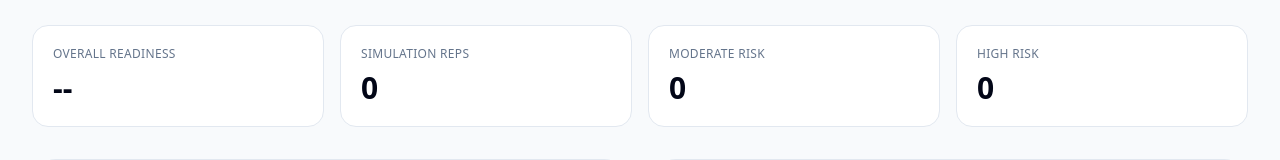
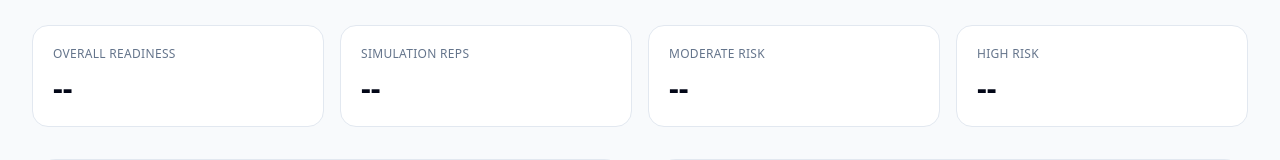
Before and after one commit to jmarc296-jpg/instructional-leadership-practice, a Next.js app: page /district in a window 1280 px wide. Shown: the part 767-927 px from the top of the page. Built offline with nearby package versions, Linux system fonts and the light colour scheme.

Commit message:
Polish district intelligence empty metrics

```diff
--- a/app/district/page.tsx
+++ b/app/district/page.tsx
@@ -103,9 +103,9 @@ export default function DistrictPage() {
 
         <section className="grid gap-4 md:grid-cols-4">
           <Metric label="Overall Readiness" value={hasData ? `${summary.averageReadiness}%` : "--"} />
-          <Metric label="Simulation Reps" value={`${summary.total}`} />
-          <Metric label="Moderate Risk" value={`${summary.moderateRisk}`} />
-          <Metric label="High Risk" value={`${summary.highRisk}`} />
+          <Metric label="Simulation Reps" value={hasData ? `${summary.total}` : "--"} />
+          <Metric label="Moderate Risk" value={hasData ? `${summary.moderateRisk}` : "--"} />
+          <Metric label="High Risk" value={hasData ? `${summary.highRisk}` : "--"} />
         </section>
 
         <section className="grid gap-6 lg:grid-cols-2">
```
